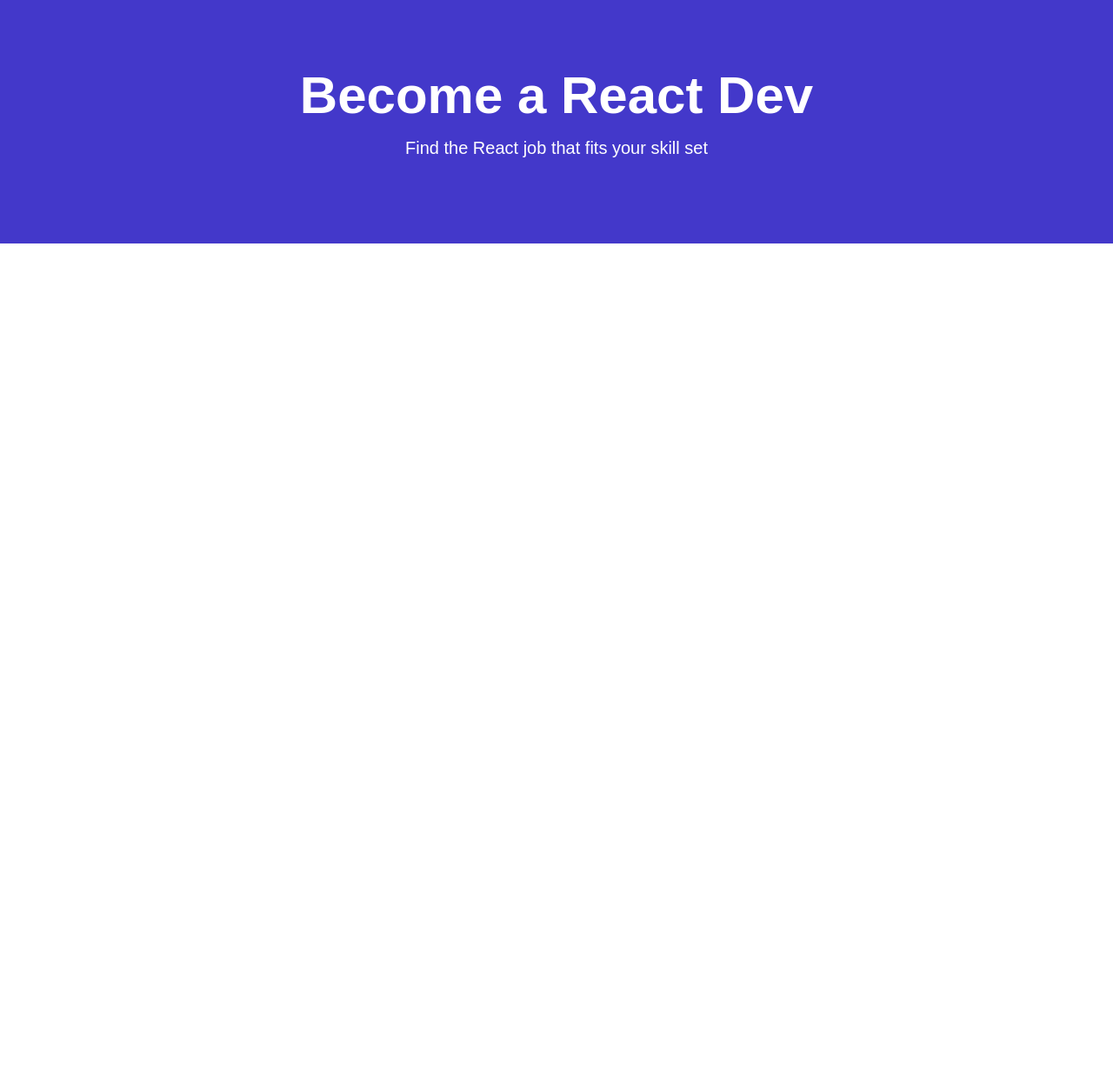
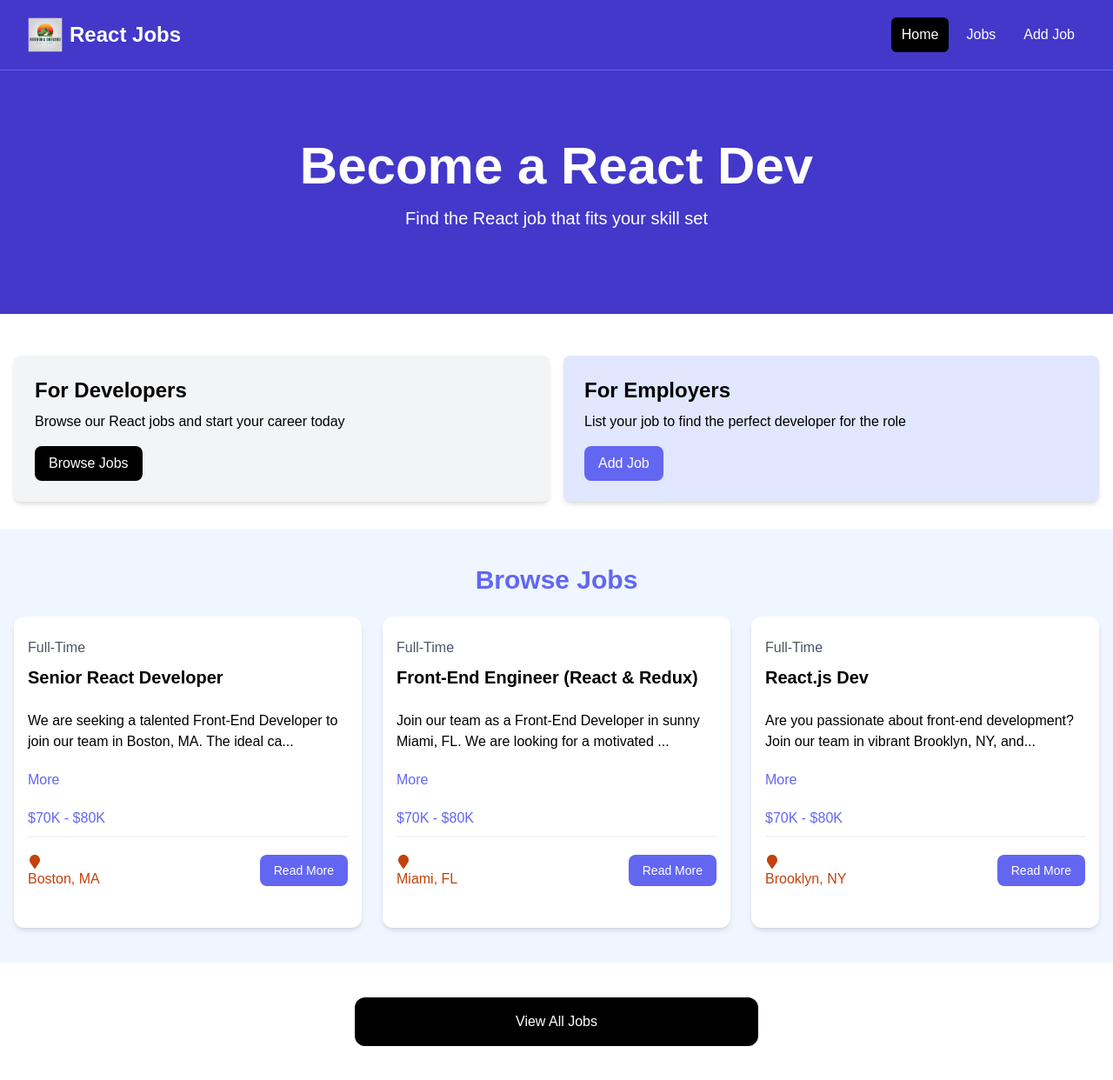
Before and after one commit to Hitendra27/reactjobsite, a React (Vite) app: page / in a window 1280 px wide. Shown: the whole page at 87% size. Before the commit the page ends 800 px from the top, so only its background shows below. Built offline with nearby package versions, Linux system fonts and the light colour scheme.

Commit message:
feat: Implemented all codes for HomePage.jsx in pages folder

```diff
--- a/src/layouts/MainLayout.jsx
+++ b/src/layouts/MainLayout.jsx
@@ -1,8 +1,10 @@
-import { Outlet } from "react-router-dom"
+import { Outlet } from "react-router-dom";
+import Navbar from "../components/Navbar"
 
 const MainLayout = () => {
   return (
     <>
+    <Navbar />
     <Outlet />
     </>
   )
--- a/src/pages/HomePage.jsx
+++ b/src/pages/HomePage.jsx
@@ -1,9 +1,15 @@
 import Hero from "../components/Hero";
+import HomeCards from "../components/HomeCards";
+import JobListings from "../components/JobListings";
+import ViewAllJobs from "../components/ViewAllJobs"
 
 const HomePage = () => {
   return (
     <>
       <Hero />
+      <HomeCards />
+      <JobListings />
+      <ViewAllJobs />
     </>
   );
 };
```
